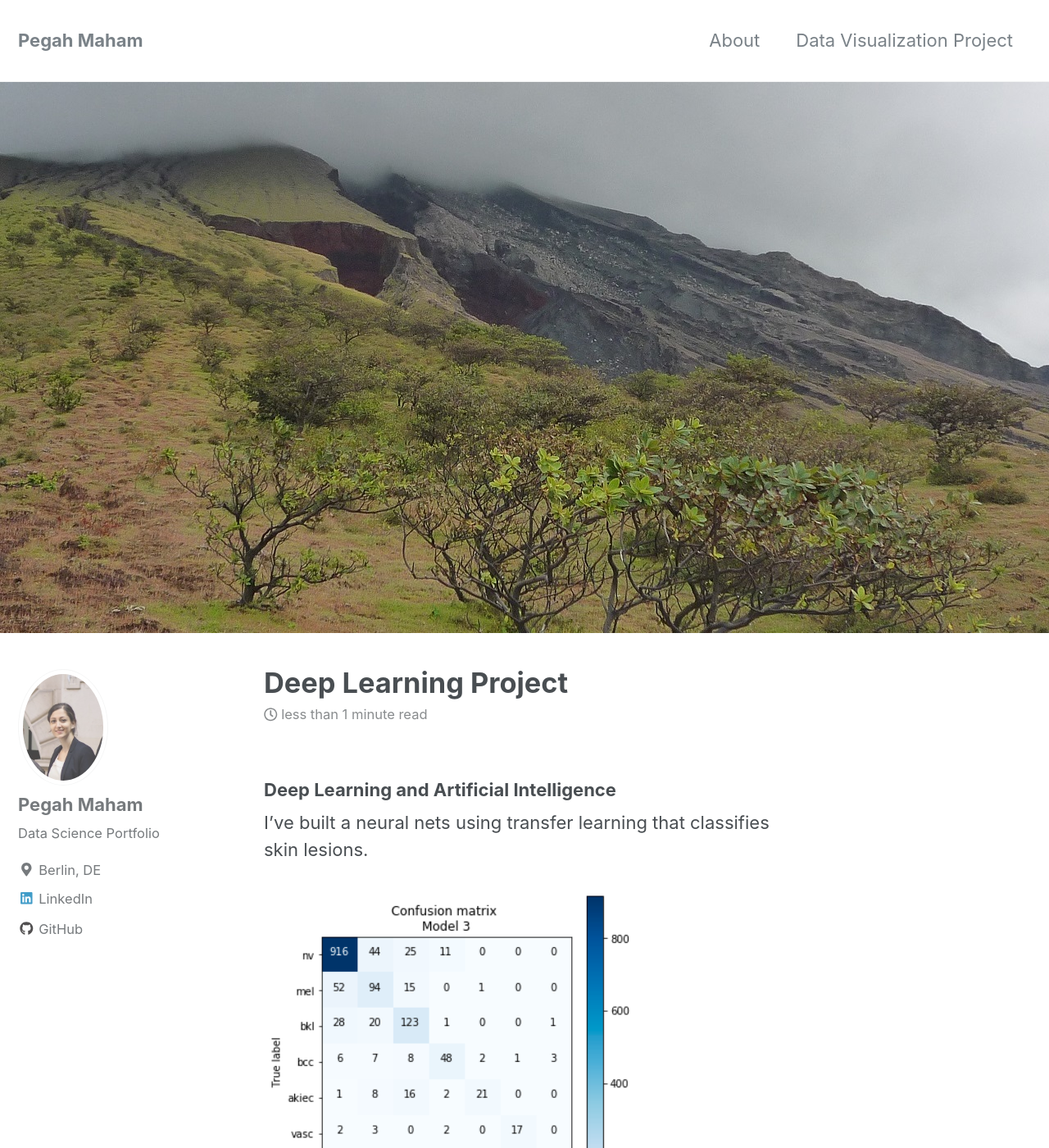
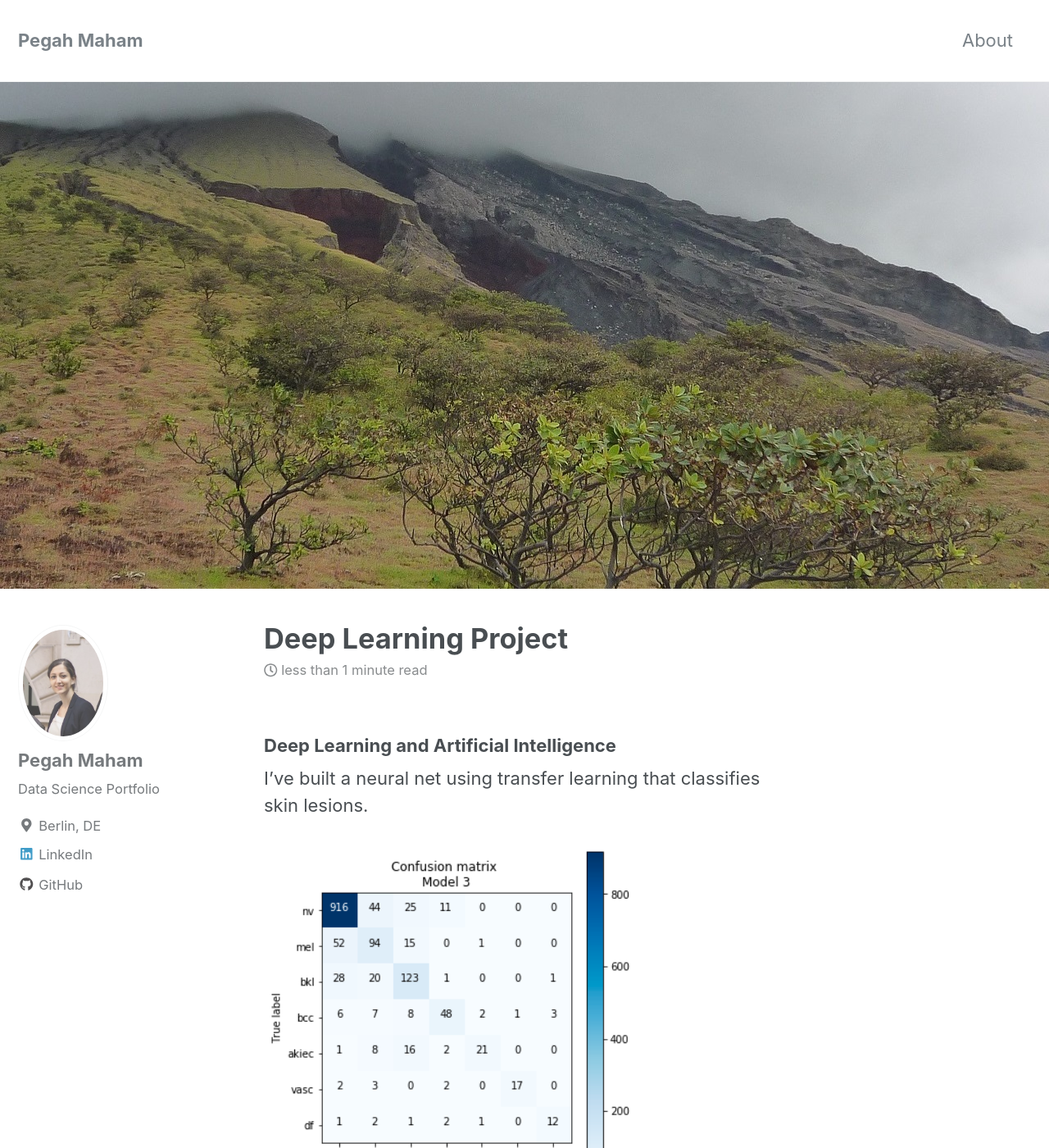
Before and after one commit to pegahbyte/pegahbyte.github.io, a Jekyll site: the page built from _posts/2019-07-17-ai.md, in a window 1280 px wide and 1400 px high. Shown: the whole window at 82% size. Built offline with Jekyll 4.4.1, drawn with Linux system fonts in a browser that asks for light colours; nearby versions of some CDN libraries.

Commit message:
Changed header

```diff
--- a/_data/navigation.yml
+++ b/_data/navigation.yml
@@ -2,8 +2,8 @@
 main:
   - title: "About"
     url: /about/
-  - title: "Data Visualization Project"
-    url: /data_visualization/
+  #- title: "Data Visualization Project"
+  #  url: /data_visualization/
   # - title: "About"
   #   url: https://mmistakes.github.io/minimal-mistakes/about/
   # - title: "Sample Posts"
--- a/_posts/2019-07-17-ai.md
+++ b/_posts/2019-07-17-ai.md
@@ -10,7 +10,7 @@
 
 ### Deep Learning and Artificial Intelligence
 
-I've built a neural nets using transfer learning that classifies skin lesions.
+I've built a neural net using transfer learning that classifies skin lesions.
 
 <img src="{{ site.url }}{{ site.baseurl }}/images/ai.png" alt="linearly separable data">
 
```
Also changed, not shown: images/berlin.jpg, images/nicaragua.jpg.
